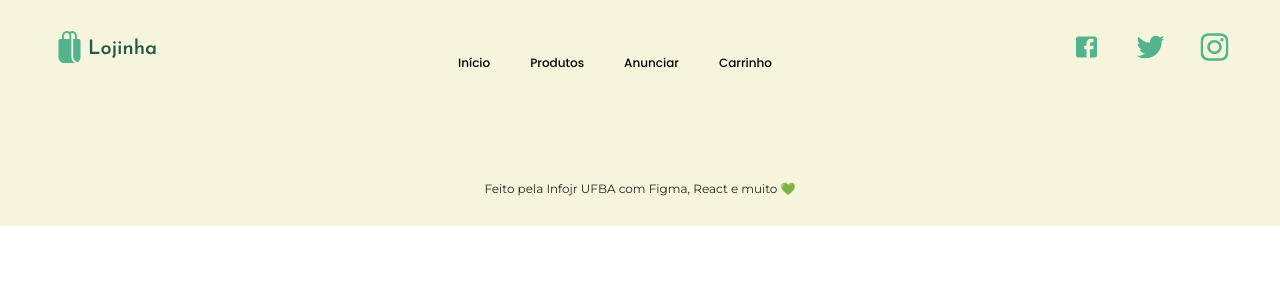
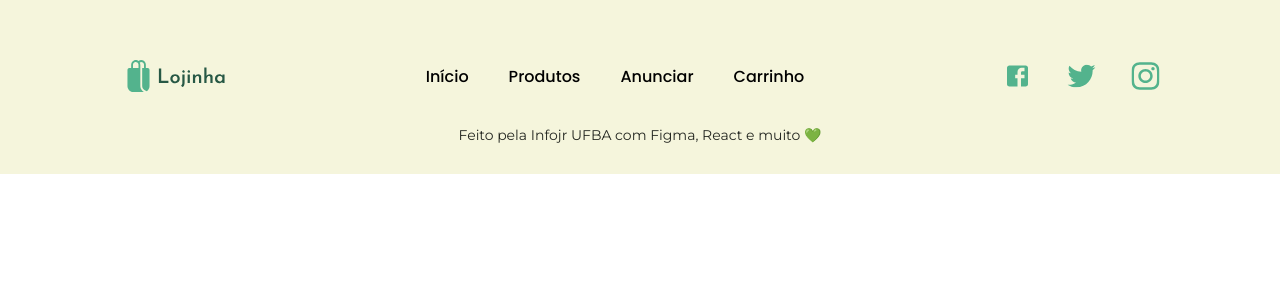
Before and after one commit to DjairMaykon/lojinfo, a React (Vite) app: page / in a window 1280 px wide. Shown: the top 300 px of the page. Built offline with nearby package versions, Linux system fonts and the light colour scheme.

Commit message:
fix(style): mantem padding do footer fixo

```diff
--- a/src/components/footer/style.css
+++ b/src/components/footer/style.css
@@ -6,6 +6,7 @@ footer {
   height: 5.5%;
   width: 100%;
   gap: 30px;
+  padding-bottom: 30px;
 }
 
 .logoMenuSocialContainer {
@@ -36,25 +37,35 @@ footer {
   color: #252822;
   font-size: 12px;
   font-weight: 400;
-  padding-bottom: 30px;
 }
 
-@media (min-width: 834px) {
+@media (min-width: 1250px) {
+  footer {
+    padding-left: 120px;
+    padding-right: 120px;
+    padding-top: 56px;
+  }
+
+  .footerMessage {
+    font-size: 14px;
+  }
+
+  .colorNavMenuFooter {
+    font-size: 16px;
+  }
+
   .logoMenuSocialContainer {
     display: flex;
     flex-direction: row;
     justify-content: space-between;
     width: 100%;
-    gap: 15%;
-    padding: 0 4%;
-    padding-bottom: 6%;
-    padding-top: 1.5%;
   }
 
   .navMenuFooter {
     display: flex;
     gap: 40px;
     order: 2;
+    padding: 0;
   }
 
   .logoLojinhaFooter {
```
